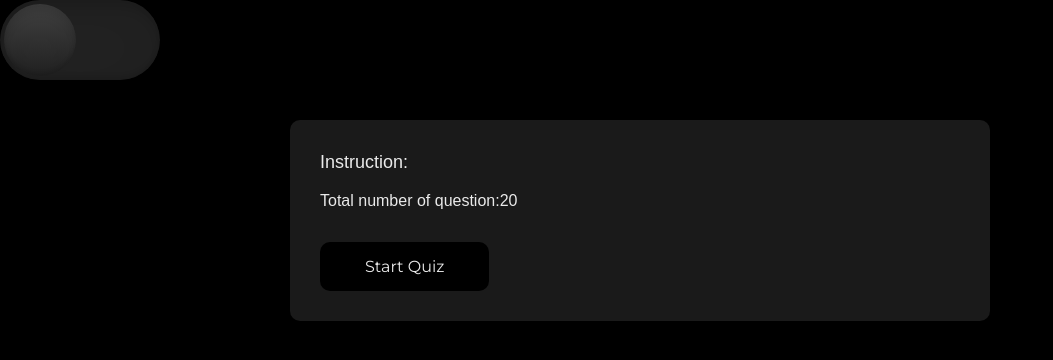
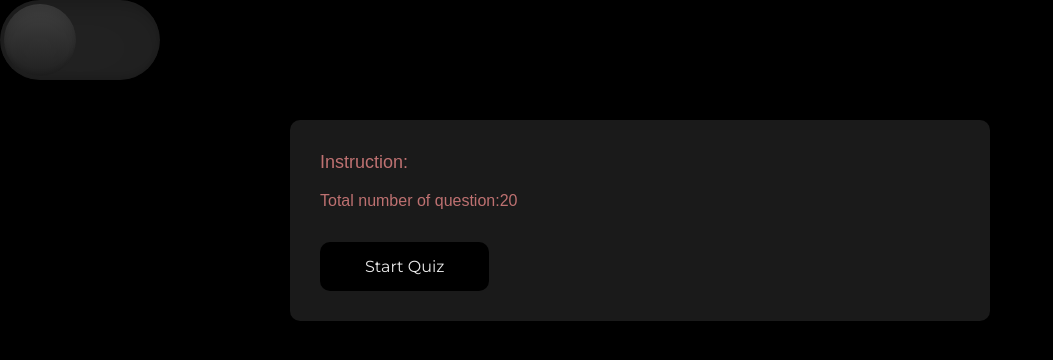
Before and after one commit to Lydia02/quizApp, a plain HTML site: page index.html in a window 1280 px wide. Shown: the whole page, without its empty margins (0-1053 px from the left). Drawn offline with Linux system fonts and the light colour scheme.

Commit message:
New commit

```diff
--- a/style.css
+++ b/style.css
@@ -107,7 +107,7 @@ body{
 }
 .home-box h1 {
     font-size: 18px;
-    color:#eaeaea;
+    color:#be7171;
     font-weight: 500;
     margin-bottom: 15px;
     line-height: 25px;
@@ -117,7 +117,7 @@ body{
     font-size:16px;
     margin-bottom: 10px;
     line-height: 22px;
-    color:#eaeaea;
+    color:#be7171;
     font-weight: 400;
 
 }
```
